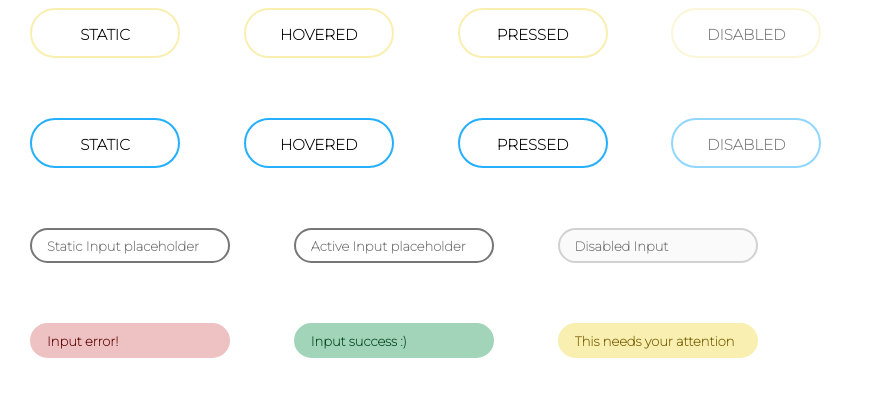
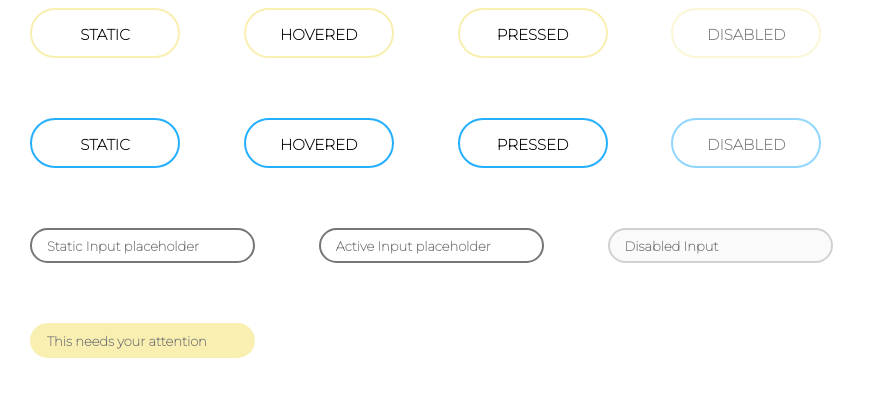
Before and after one commit to wesjrock/my-landing-page, a plain HTML site: page src/design-system.html in a window 1280 px wide. Shown: the part 59-456 px from the top of the page, without its empty margins (0-892 px from the left). Drawn offline with Linux system fonts and the light colour scheme.

```diff
--- a/src/design-system.html
+++ b/src/design-system.html
@@ -28,9 +28,7 @@
       <input class="input" type="text" placeholder="Disabled Input" disabled/>
     </div>
     <div>
-      <input class="input input--error" type="text" placeholder="Input error!"/>
-      <input class="input input--success" type="text" placeholder="Input success :)"/>
-      <input class="input input--warning" type="text/" placeholder="This needs your attention">
+      <input class="input" type="email" placeholder="This needs your attention" required/>
     </div>
   </body>
 </html>
--- a/src/styles/components/_input.css
+++ b/src/styles/components/_input.css
@@ -1,5 +1,5 @@
 .input {
-  width: 200px;
+  width: 225px;
   height: 35px;
   border-radius: 20px;
   border-style: solid;
@@ -19,29 +19,25 @@
   border-color: var(--dark-blue);
 }
 
-.input--error {
-  background-color: var(--light-red);
-  border-color: var(--light-red);
-}
-
-.input--error::placeholder {
-  color: var(--dark-red);
-}
-
-.input--success {
+.input:required:valid {
   background-color: var(--light-green);
   border-color: var(--light-green);
 }
 
-.input--success::placeholder {
-  color: var(--dark-green);
+.input:required:focus:valid {
+  background: url("https://assets.digitalocean.com/labs/icons/hand-thumbs-up.svg") no-repeat 95% 50% var(--light-green);
+  background-size: 25px;
 }
 
-.input--warning {
+.input:invalid {
   background-color: var(--light-yellow);
   border-color: var(--light-yellow);
 }
 
-.input--warning::placeholder {
-  color: var(--dark-yellow);
+.input:focus:invalid {
+  background-color: var(--light-red);
+  border-color: var(--light-red);
+  background: url("https://assets.digitalocean.com/labs/icons/exclamation-triangle-fill.svg") no-repeat 95% 50% var(--light-red);
+  background-size: 25px;
+  color: var(--dark-red);
 }
```
